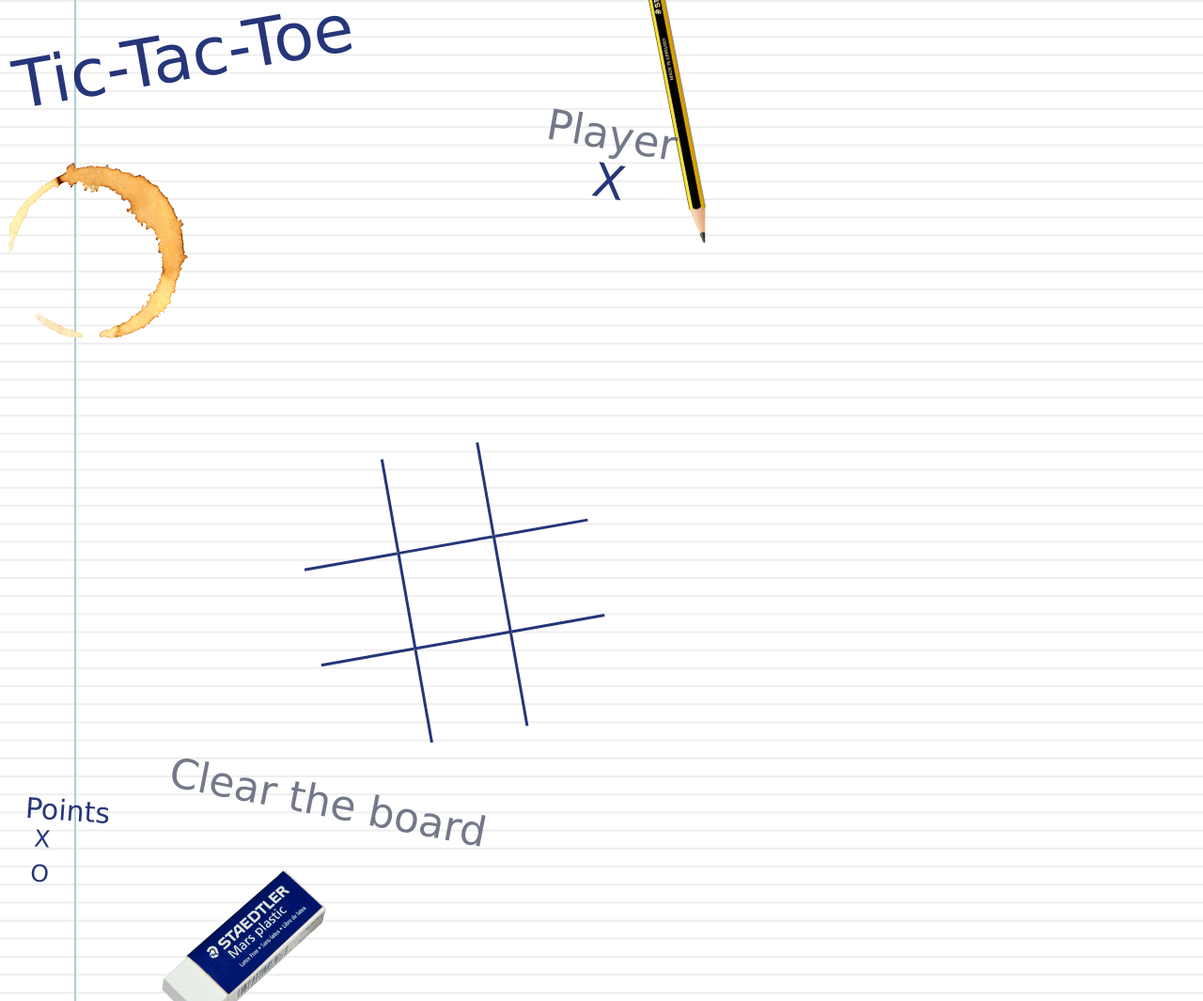
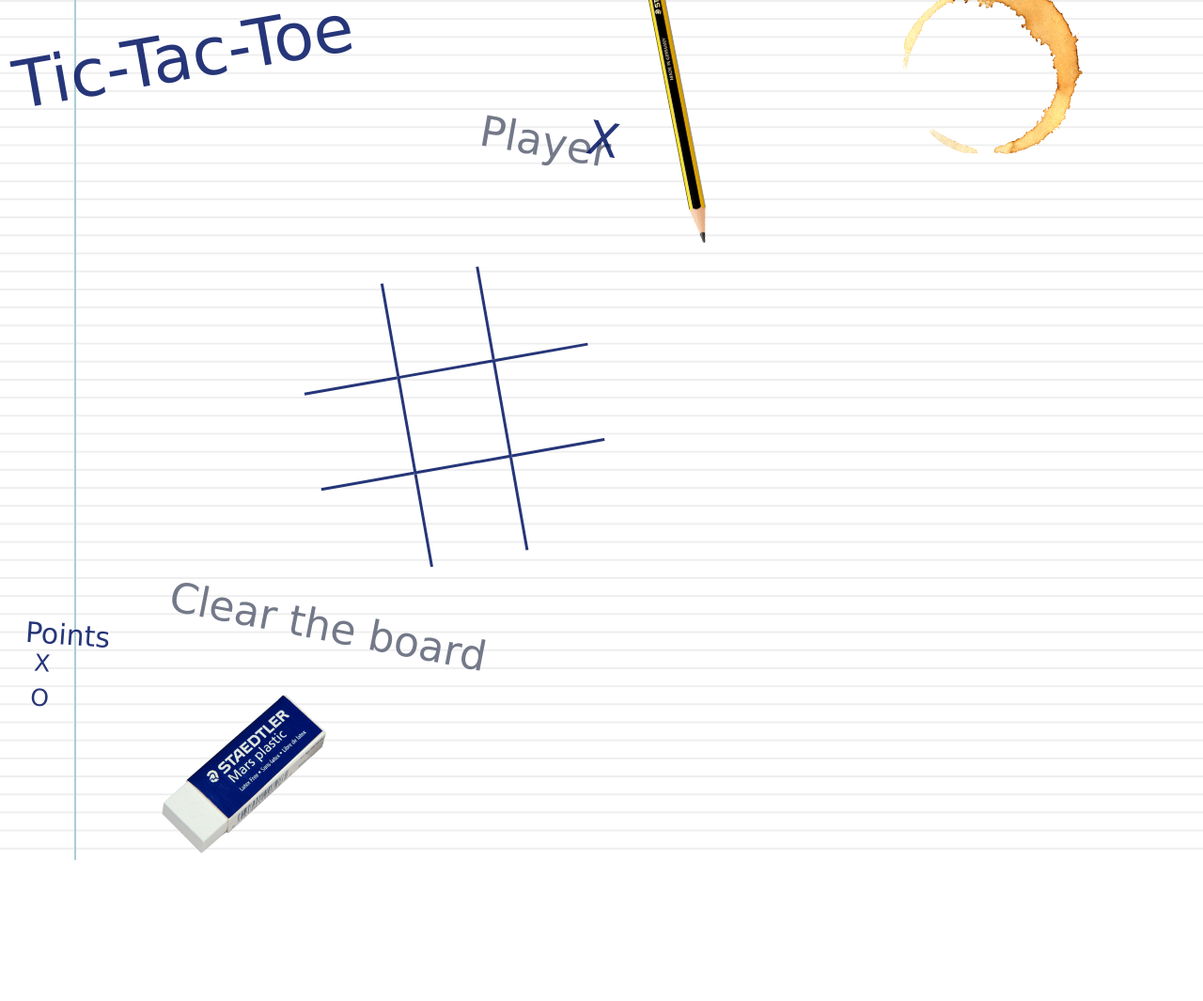
Before and after one commit to pataruco/tic-tac-toe, a plain HTML site: page index.html in a window 1280 px wide. Shown: the top 1065 px of the page at 94% size. After the commit the page ends 915 px from the top, so only its background shows below. Drawn offline with Linux system fonts and the light colour scheme; a web font is replaced by a local one.

```diff
--- a/style/style.css
+++ b/style/style.css
@@ -37,9 +37,9 @@ p.title {
 /*Player*/
 /*********************************************/
 p.player {
-  display: block;
-  margin: auto;
-  margin-top: 3%;
+  display: inline-block;
+  margin-left: 40%;
+  /* margin-top: 0%; */
   width: 110px;
   height: 10px;
   color: rgba(92, 98, 116, .85);
@@ -51,7 +51,7 @@ p.player {
 /*Player name*/
 /*********************************************/
 p.name {
-  display: block;
+  display: inline-block;
   margin: 0 auto;
   margin-top: 3%;
   height: 10px;
@@ -65,7 +65,10 @@ p.name {
 /*Cofee*/
 /*********************************************/
 .coffe {
+  display: inline-block;
   width: 200px;
+  margin-left: 25%;
+  margin-top: -10%;
 }
 
 /*********************************************/
```
